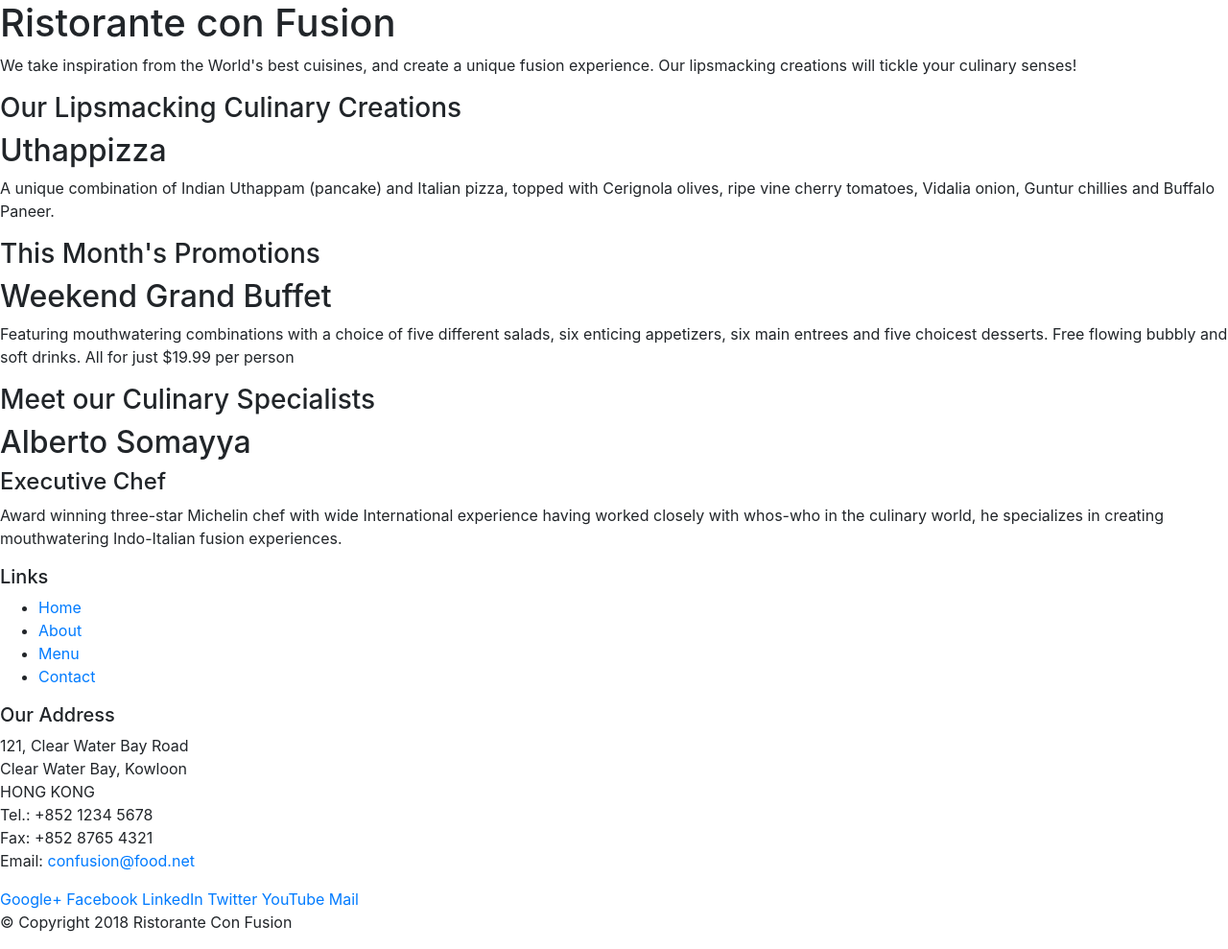
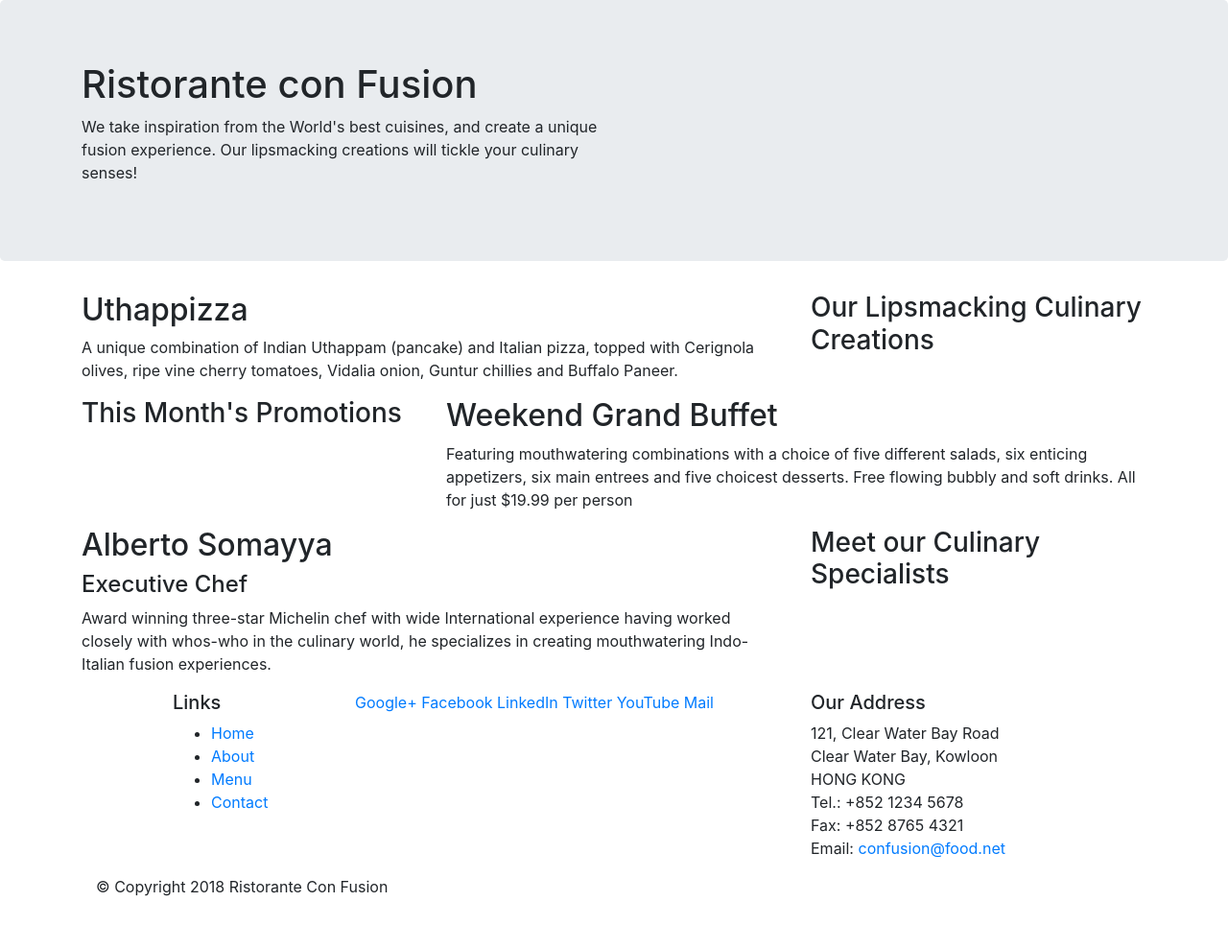
Before and after one commit to devesh2108/conFusion, a website: page index.html in a window 1280 px wide. Shown: the whole page at 96% size. After the commit the page ends 952 px from the top, so only its background shows below. Drawn offline with nearby package versions, Linux system fonts and the light colour scheme.

Commit message:
Bootstrap Grid Part 1

```diff
--- a/index.html
+++ b/index.html
@@ -14,46 +14,46 @@
 
 <body>
 
-    <header>
-        <div>
-            <div>
-                <div>
+    <header class="jumbotron">
+        <div class="container">
+            <div class="row">
+                <div class="col-12 col-sm-6">
                     <h1>Ristorante con Fusion</h1>
                     <p>We take inspiration from the World's best cuisines, and create a unique fusion experience. Our lipsmacking creations will tickle your culinary senses!</p>
                 </div>
-                <div>
+                <div class="col-12 col-sm">
                 </div>
             </div>
         </div>
     </header>
 
-    <div>
-        <div>
-            <div>
+    <div class="container">
+        <div class="row">
+            <div class="col-12 order-sm-last col-sm-4">
                 <h3>Our Lipsmacking Culinary Creations</h3>
             </div>
-            <div>
+            <div class="col-12 order-sm-first col-sm-8">
                 <h2>Uthappizza</h2>
                 <p>A unique combination of Indian Uthappam (pancake) and Italian pizza, topped with Cerignola olives, ripe vine cherry tomatoes, Vidalia onion, Guntur chillies and Buffalo Paneer.</p>
             </div>
         </div>
 
 
-        <div>
-            <div>
+        <div class="row">
+            <div class="col-12 col-sm-4">
                 <h3>This Month's Promotions</h3>
             </div>
-            <div>
+            <div class="col-12 col-sm-8">
                 <h2>Weekend Grand Buffet</h2>
                 <p>Featuring mouthwatering combinations with a choice of five different salads, six enticing appetizers, six main entrees and five choicest desserts. Free flowing bubbly and soft drinks. All for just $19.99 per person </p>
             </div>
         </div>
 
-        <div>
-            <div>
+        <div class="row">
+            <div class="col-12 order-sm-last col-sm-4">
                 <h3>Meet our Culinary Specialists</h3>
             </div>
-            <div>
+            <div class="col-12 order-sm-first col-sm-8">
                 <h2>Alberto Somayya</h2>
                 <h4>Executive Chef</h4>
                 <p>Award winning three-star Michelin chef with wide International experience having worked closely with whos-who in the culinary world, he specializes in creating mouthwatering Indo-Italian fusion experiences. </p>
@@ -62,9 +62,9 @@
     </div>
 
     <footer>
-        <div>
-            <div>
-                <div>
+        <div class="container">
+            <div class="row">
+                <div class="col-12 order-sm-first offset-1 col-sm-2">
                     <h5>Links</h5>
                     <ul>
                         <li><a href="#">Home</a></li>
@@ -73,7 +73,7 @@
                         <li><a href="#">Contact</a></li>
                     </ul>
                 </div>
-                <div>
+                <div class="col-12 order-sm-last col-sm-4">
                     <h5>Our Address</h5>
                     <address>
 		              121, Clear Water Bay Road<br>
@@ -84,7 +84,7 @@
 		              Email: <a href="mailto:confusion@food.net">confusion@food.net</a>
 		           </address>
                 </div>
-                <div>
+                <div class="col-12 order-sm-second col-sm-5">
                     <div>
                         <a href="http://google.com/+">Google+</a>
                         <a href="http://www.facebook.com/profile.php?id=">Facebook</a>
@@ -95,7 +95,7 @@
                     </div>
                 </div>
            </div>
-           <div>
+           <div class="col-12 col-sm-auto">
                 <div>
                     <p>© Copyright 2018 Ristorante Con Fusion</p>
                 </div>
```
